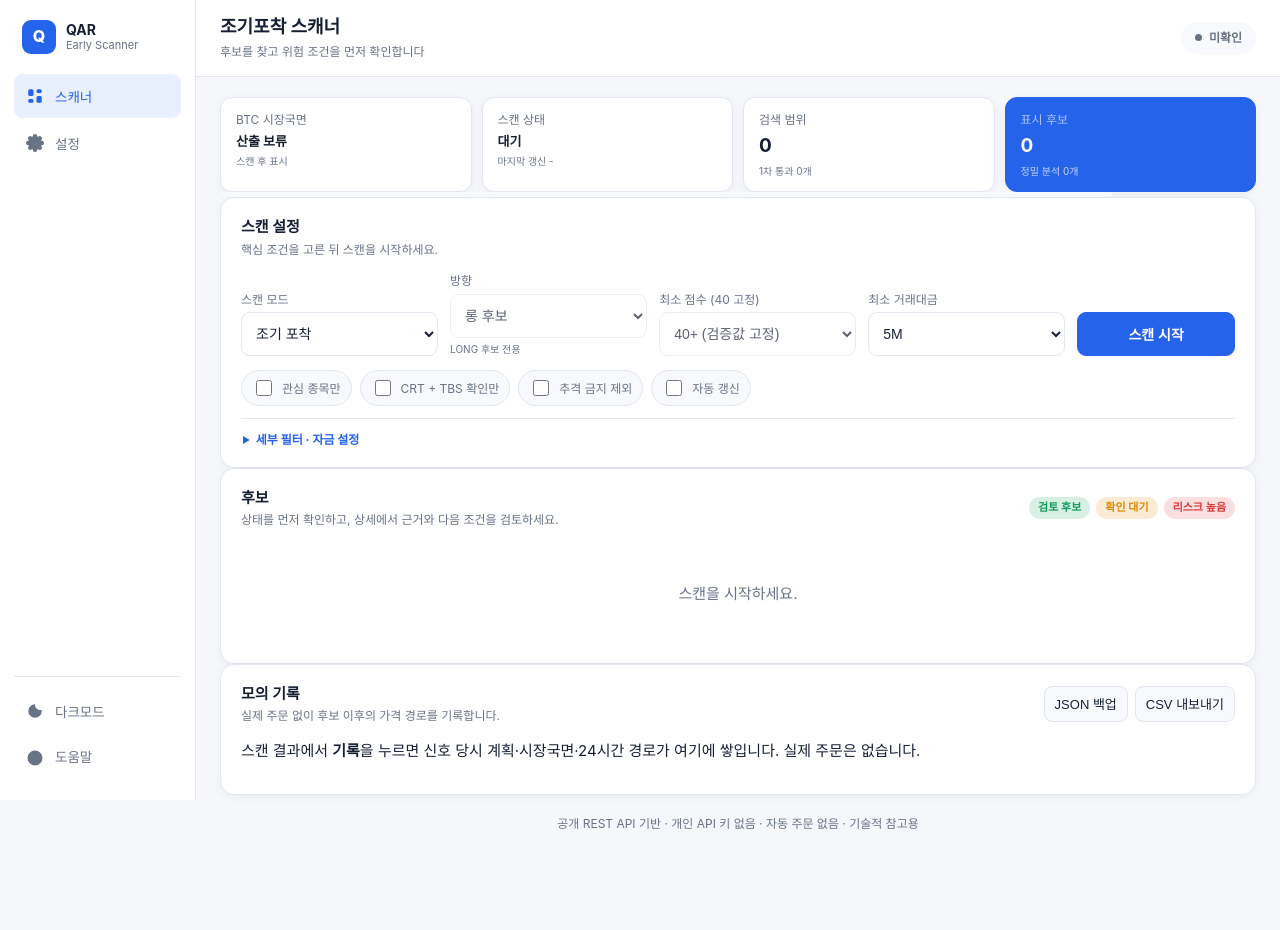
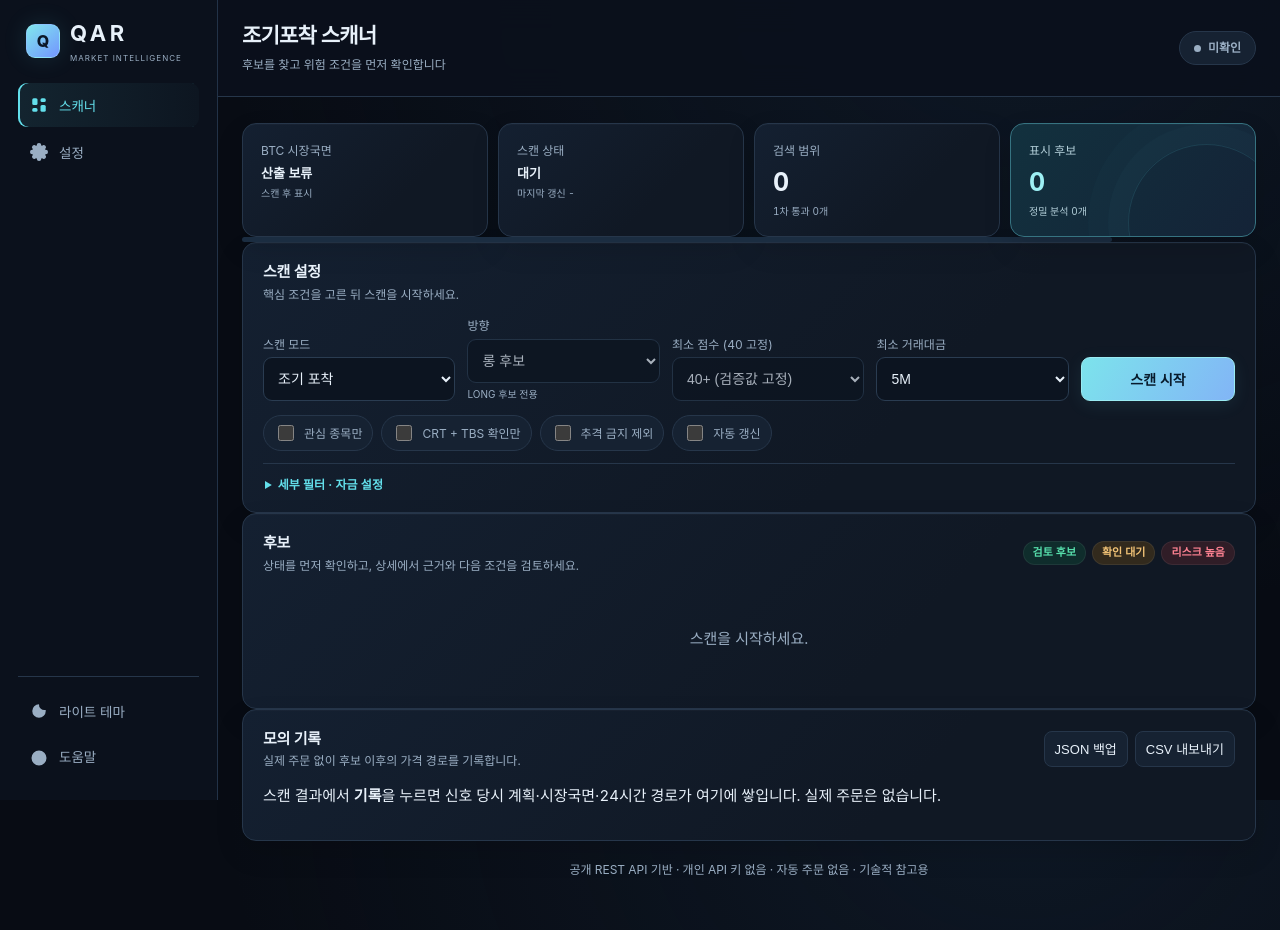
Before and after one commit to ddanghae/QARScanner, a plain HTML site: page index.html in a window 1280 px wide. Before the commit the page ends 885 px from the top, so only its background shows below. Drawn offline with Linux system fonts and the light colour scheme.

Commit message:
style: introduce midnight scanner theme and cyan accents

```diff
--- a/css/style.css
+++ b/css/style.css
@@ -12,10 +12,11 @@
   --safe-b: env(safe-area-inset-bottom, 0px);
 }
 html.dark {
-  --bg: #0d1118; --surface: #151a23; --surface-2: #1b222e; --border: #283140;
-  --text: #edf1f7; --muted: #929bad;
-  --accent: #4f83ff; --accent2: #72a0ff;
-  --up: #2ed08a; --down: #ff5c5c; --warn: #ffb020;
+  color-scheme: dark;
+  --bg: #080c14; --surface: #101824; --surface-2: #162232; --border: #26364a;
+  --text: #e8f1fa; --muted: #9aaec3;
+  --accent: #63dfeb; --accent2: #7f9fff;
+  --up: #57dfac; --down: #ff8393; --warn: #f3c477;
   --shadow: 0 8px 24px rgba(0,0,0,.35); --shadow-lg: 0 20px 60px rgba(0,0,0,.55);
 }
 
@@ -411,3 +412,74 @@ html.dark .badge-mode-sweep { background: #30245a; color: #c4b5fd; }
 .forecast-bar-down::before { background:var(--down); }
 .forecast-bar-neutral::before { background:var(--muted); }
 .forecast-detail .signal-list { margin-top:6px; }
+
+/* Midnight terminal: restrained light, clear hierarchy, no motion behind data. */
+html.dark body {
+  background: radial-gradient(ellipse at 80% 0, #16283d66, transparent 55%), var(--bg);
+  font-variant-numeric: tabular-nums;
+}
+html.dark .sidebar { background: #0b111c; border-right-color: #223247; }
+.side-brand-text strong { font-size: 22px; letter-spacing: .16em; }
+.side-brand-text small { font-size: 8px; letter-spacing: .13em; margin-top: 5px; }
+html.dark .side-logo {
+  background: linear-gradient(140deg, #80e7ed, #7395ff); color: #0b1728;
+  box-shadow: 0 0 24px #63dfeb20; border: 1px solid #b5f8ff55;
+}
+html.dark .side-link.active {
+  background: linear-gradient(90deg, #63dfeb18, #63dfeb06);
+  color: var(--accent); box-shadow: inset 2px 0 var(--accent);
+}
+html.dark .topbar { background: #0b111ceF; backdrop-filter: blur(16px); }
+.topbar-title h1 { letter-spacing: -.04em; font-size: 21px; font-weight: 750; }
+.tagline { display: inline-block; margin-top: 5px; }
+html.dark .card, html.dark .stat-card, html.dark .rcard {
+  background: linear-gradient(135deg, #142031, #101824 65%);
+  box-shadow: 0 1px 0 #ffffff05 inset, 0 12px 28px #00000020;
+}
+.card-head h2 { letter-spacing: -.02em; }
+.stat-card { padding: 18px; border-radius: 14px; }
+.stat-val { font-size: 25px; letter-spacing: -.04em; }
+.stat-val-compact { font-size: 13px; letter-spacing: 0; }
+html.dark .stat-card-hero {
+  background: linear-gradient(125deg, #12313e, #142337); border-color: #367381;
+  position: relative; overflow: hidden;
+}
+html.dark .stat-card-hero::after {
+  content: ""; position: absolute; right: -30px; bottom: -65px;
+  width: 155px; height: 155px; border: 1px solid #63dfeb20; border-radius: 50%; pointer-events: none;
+  box-shadow: 0 0 0 20px #63dfeb05, 0 0 0 40px #63dfeb04;
+}
+html.dark .stat-card-hero .stat-val { color: #9df0f4; }
+html.dark .stat-card-hero .stat-label, html.dark .stat-card-hero small { color: #b2ced8; }
+html.dark .btn-primary, html.dark .btn-mini.tv {
+  background: linear-gradient(120deg, #7ce3ec, #82b5f6); color: #081b2c;
+  border-color: #9aebf2; box-shadow: 0 4px 18px #63dfeb16;
+}
+.btn, .btn-mini, .side-link { transition: background .16s, border-color .16s, box-shadow .16s; }
+html.dark .btn:hover:not(:disabled), html.dark .btn-mini:hover:not(:disabled) { box-shadow: 0 0 0 3px #63dfeb12; }
+html.dark select, html.dark input[type="number"], html.dark input[type="text"] { background: #0c1420; border-color: #2a3c51; }
+html.dark .quick-filters label:has(input:checked) { border-color: #458a97; background: #16313b; color: #b9f1f5; }
+html.dark .result-table th, html.dark .paper-table th { background: #0d1623; color: #aabed0; font-size: 11px; }
+html.dark .result-table tbody tr:hover { background: #63dfeb08; }
+html.dark .badge { border: 1px solid #ffffff10; }
+html.dark .detail-card { background: #101a28; box-shadow: 0 30px 100px #00000090; }
+html.dark .plan-note { border-left: 2px solid #608195; color: #b3c4d4; }
+html.dark .paper-kpis > div { border: 1px solid var(--border); background: #0d1724; }
+html.dark .conn-pill { border: 1px solid var(--border); }
+html.dark .progress-track { background: #1b2d41; }
+:focus-visible { outline: 2px solid var(--accent); outline-offset: 3px; }
+::selection { background: #3b7588; color: #fff; }
+@media (min-width: 1000px) {
+  .sidebar { width: 218px; padding-left: 18px; padding-right: 18px; }
+  .topbar { padding-top: 21px; padding-bottom: 21px; }
+  .content { padding-top: 26px; }
+}
+@media (max-width: 520px) {
+  .stat-card { padding: 12px; }
+  .stat-val { font-size: 21px; }
+  .stat-val-compact { font-size: 12px; }
+  .topbar-title h1 { font-size: 17px; }
+}
+@media (prefers-reduced-motion: reduce) {
+  *, *::before, *::after { transition: none !important; animation: none !important; scroll-behavior: auto !important; }
+}
--- a/index.html
+++ b/index.html
@@ -1,10 +1,10 @@
 <!DOCTYPE html>
-<html lang="ko">
+<html lang="ko" class="dark">
 <head>
   <meta charset="UTF-8" />
   <!-- 아이폰 Safari: viewport-fit=cover + Safe Area -->
   <meta name="viewport" content="width=device-width, initial-scale=1.0, viewport-fit=cover" />
-  <meta name="theme-color" content="#0b1220" />
+  <meta name="theme-color" content="#080c14" />
   <meta name="description" content="시장국면과 실제 결과를 함께 추적하는 Binance USDⓈ-M Futures 후보 스캐너" />
   <title>QAR Early Scanner</title>
   <link rel="stylesheet" href="./css/style.css" />
@@ -18,7 +18,7 @@
         <span class="side-logo">Q</span>
         <div class="side-brand-text">
           <strong>QAR</strong>
-          <small>Early Scanner</small>
+          <small>MARKET INTELLIGENCE</small>
         </div>
       </div>
       <div class="side-nav">
--- a/js/state.js
+++ b/js/state.js
@@ -16,7 +16,8 @@ const defaultSettings = {
   favorites: [],             // 관심 종목 심볼 배열
   excluded: [],              // 제외 종목
   sort: "score",             // "score" | "change" | "volume"
-  darkMode: false,
+  darkMode: true,
+  themeRevision: 1,
   includeRealtimeCandle: false, // 리페인트 방지: 기본은 마감 캔들만
   showFavoritesOnly: false,
   excludeChaseBan: false,       // "추격 금지(5단계)" 제외
@@ -47,6 +48,10 @@ function loadSettings() {
       : { ...defaultSettings, ...parsed };
     // 제거된 all/reversal/pump_fade/sweep_retest 저장값이 단일 스캐너를 되살리지 않게 한다.
     merged.scanMode = "early";
+    if (parsed.themeRevision !== 1) {
+      merged.darkMode = true;
+      merged.themeRevision = 1;
+    }
     merged.direction = "long";
     if (migrating) merged.minQuoteVolume = CONFIG.earlyDetect.minQuoteVolume;
     return merged;
--- a/js/ui/settings.js
+++ b/js/ui/settings.js
@@ -352,6 +352,12 @@ function syncModeControls(settings) {
 
 export function applyDarkMode() {
   document.documentElement.classList.toggle("dark", !!state.settings.darkMode);
+  const toggle = document.getElementById("toggle-dark");
+  if (toggle) {
+    toggle.setAttribute("aria-pressed", String(!!state.settings.darkMode));
+    const label = toggle.querySelector("span");
+    if (label) label.textContent = state.settings.darkMode ? "라이트 테마" : "다크 테마";
+  }
 }
 
 export default { applyFilters, initSettingsUI, syncControls, applyDarkMode };
--- a/sw.js
+++ b/sw.js
@@ -2,7 +2,7 @@
 // 앱 셸(정적 파일)만 캐시. Binance API 응답은 절대 캐시하지 않음(데이터 최신성).
 // 캐시 버전을 명확히 관리 → 최신 코드 미반영 문제 방지.
 
-const CACHE_VERSION = "qar-ict-v19";
+const CACHE_VERSION = "qar-ict-v20";
 const APP_SHELL = [
   "./",
   "./index.html",
```
